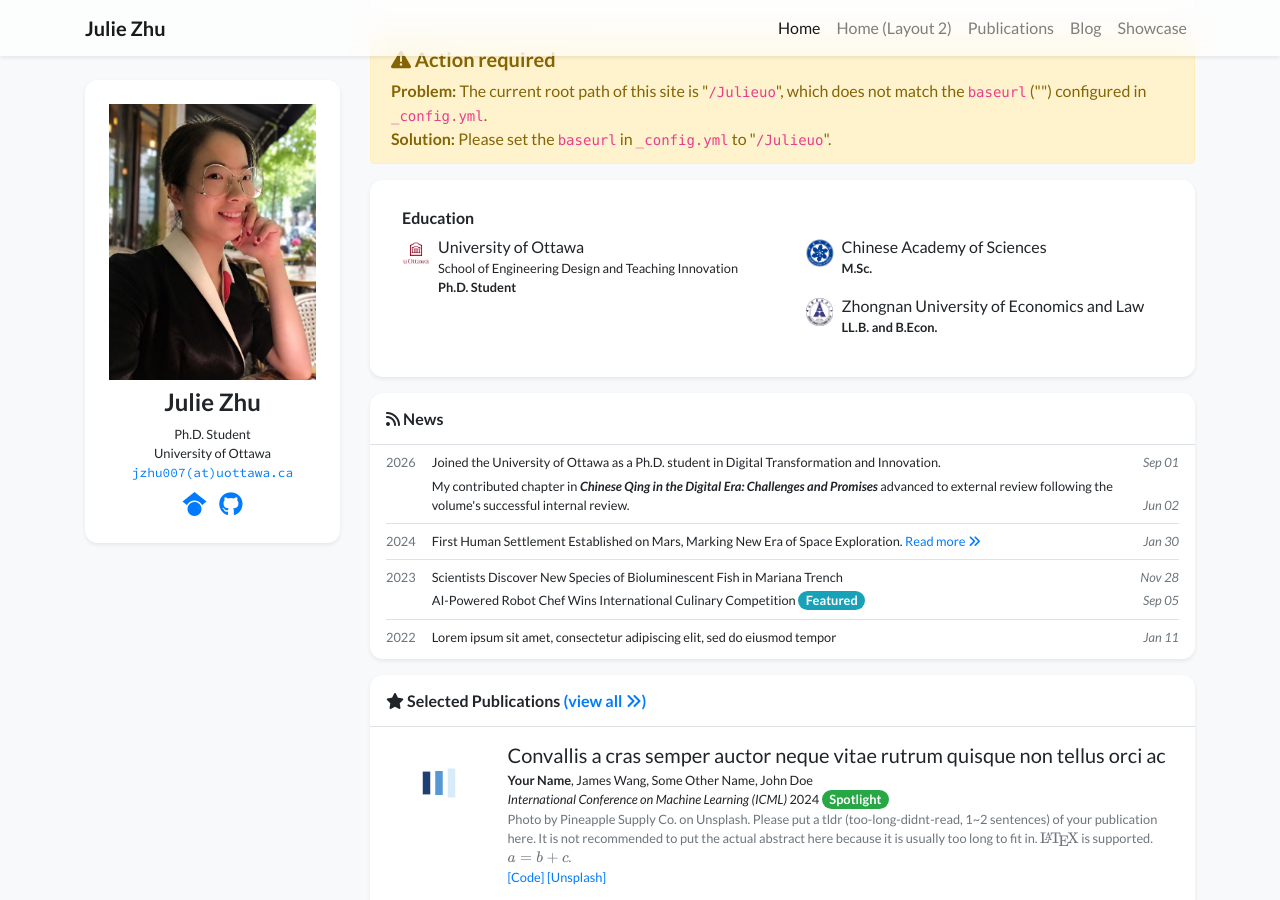
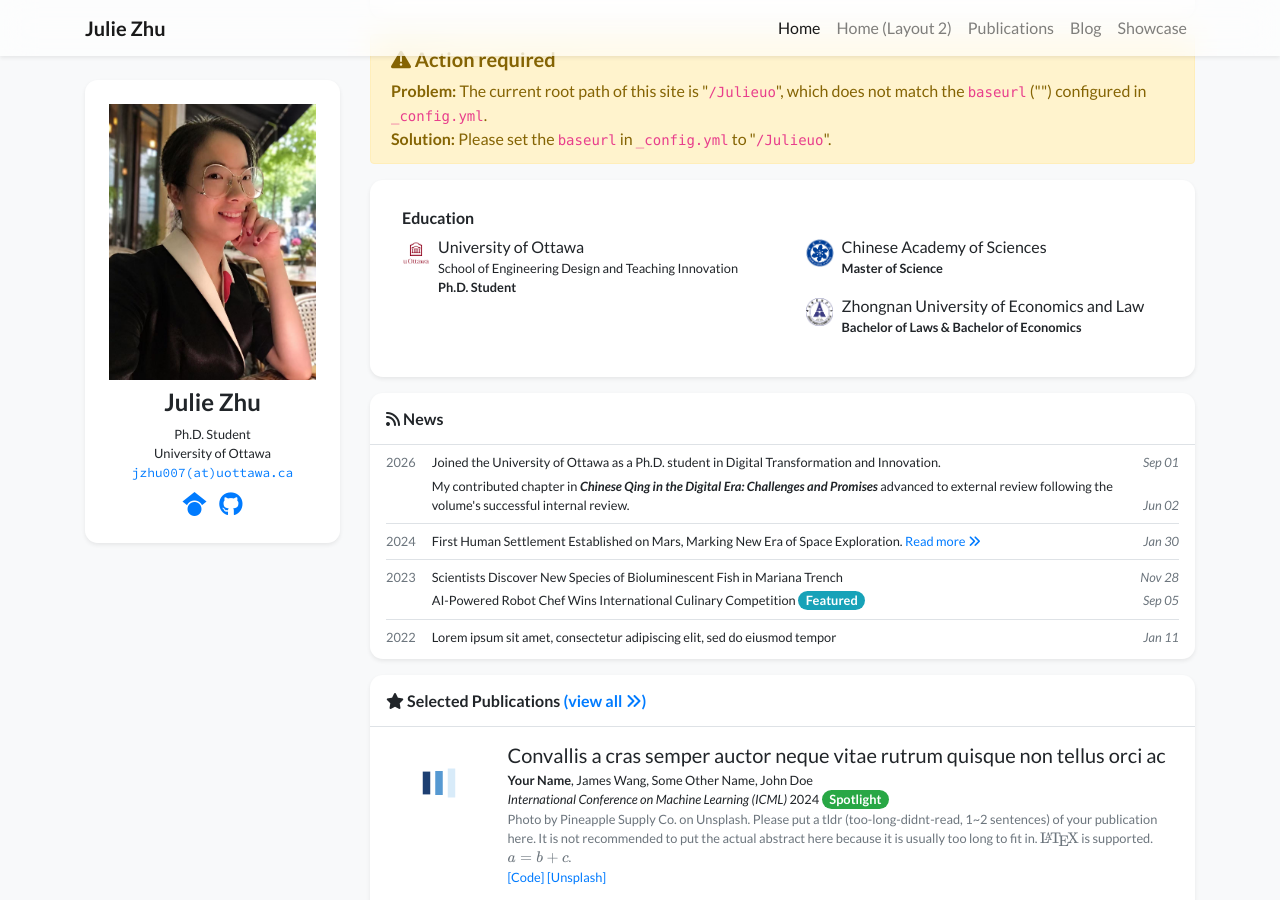
Before and after one commit to Julieuo/Julieuo, a Jekyll site: the page built from index.html, in a window 1280 px wide and 900 px high, scrolled down 512 px. Built offline with Jekyll 4.4.1, drawn with Linux system fonts in a browser that asks for light colours; nearby versions of some CDN libraries; a style sheet for code colours, icons or effects is not loaded.

Commit message:
Update profile.yml

```diff
--- a/_data/profile.yml
+++ b/_data/profile.yml
@@ -39,8 +39,8 @@ education:
 
 - name: Chinese Academy of Sciences
   logo: /assets/images/photos/CAS.jpg
-  position: M.Sc.
+  position: Master of Science
 
 - name: Zhongnan University of Economics and Law
   logo: /assets/images/photos/znuel.png
-  position: LL.B. and B.Econ.
+  position: Bachelor of Laws & Bachelor of Economics
```
